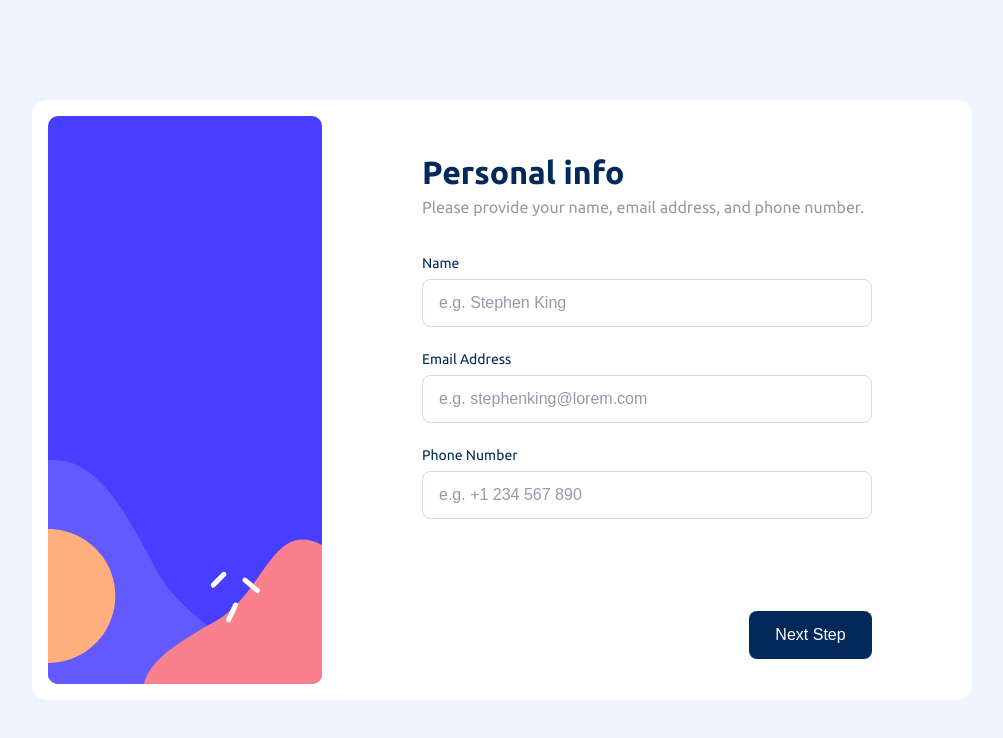
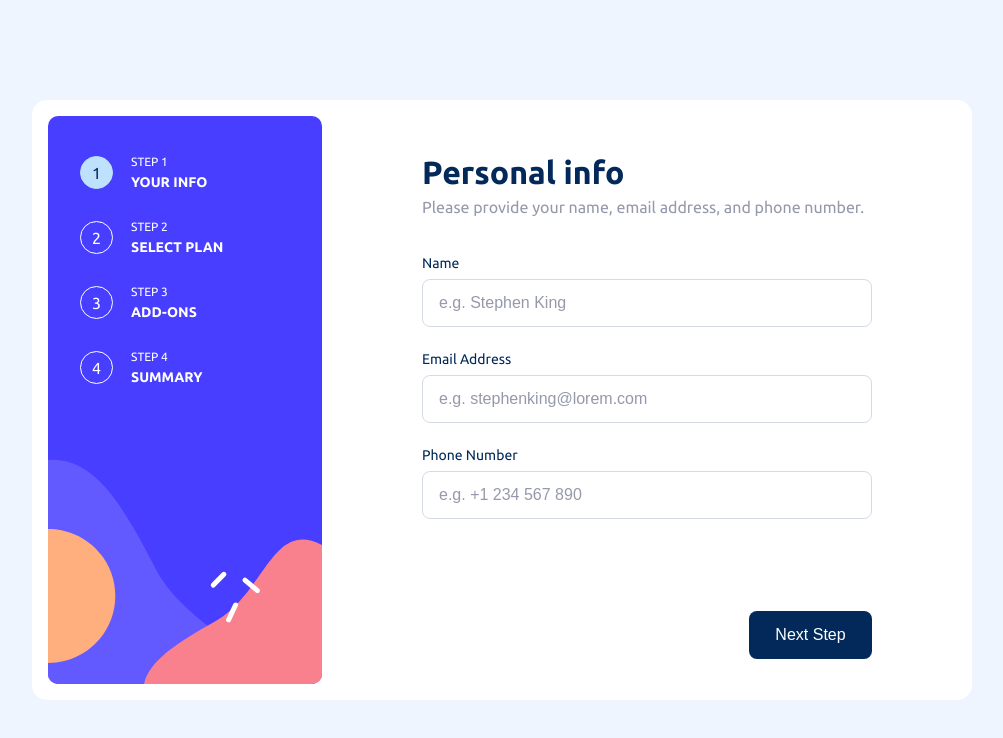
Before and after one commit to Felipebarcon/angular-multi-step-form, an Angular app: page / in a window 1280 px wide. Shown: the top 738 px of the page, without its empty margins (154-1157 px from the left). Built offline with nearby package versions, Linux system fonts and the light colour scheme.

Commit message:
htnml structure  and css style ok for step component

```diff
--- a/src/app/form-container/step/step.component.css
+++ b/src/app/form-container/step/step.component.css
@@ -3,3 +3,55 @@
   height: 56.8rem;
   background-image: url(../../../assets/images/bg-sidebar-desktop.svg);
 }
+
+.step--active {
+  width: 15.3rem;
+  height: 22.8rem;
+  padding: 4rem 8.9rem 30rem 3.2rem;
+  display: flex;
+  flex-direction: column;
+  align-content: space-between;
+}
+
+.step--current {
+  width: 15.3rem;
+  height: 3.3rem;
+  display: grid;
+  grid-template-columns: 1fr 1fr 1fr;
+  grid-template-rows: 1fr 1fr;
+  gap: 4px 0;
+  margin-bottom: 3.2rem;
+  color: white;
+}
+
+.step-num {
+  grid-area: 1 / 1 / 3 / 2;
+}
+
+.step-text {
+  grid-area: 1 / 2 / 2 / 4;
+  font-size: 1.2rem;
+  font-weight: 400;
+}
+
+.step-title {
+  grid-area: 2 / 2 / 3 / 4;
+  font-size: 1.4rem;
+  font-weight: 700;
+}
+
+.step-num {
+  height: 3.3rem;
+  width: 3.3rem;
+  border: solid 1px white;
+  border-radius: 50%;
+  display: flex;
+  justify-content: center;
+  align-items: center;
+}
+
+.active {
+  color: #022959;
+  background: #bee2fd;
+  border: solid 1px #bee2fd;
+}
--- a/src/app/form-container/step/step.component.html
+++ b/src/app/form-container/step/step.component.html
@@ -1,8 +1,24 @@
 <div class="step--container">
   <div class="step--active">
-    <div class="step--active-1"></div>
-    <div class="step--active-2"></div>
-    <div class="step--active-3"></div>
-    <div class="step--active-4"></div>
+    <div class="step--current step-1">
+      <span class="step-num active">1</span>
+      <p class="step-text">STEP 1</p>
+      <p class="step-title">YOUR INFO</p>
+    </div>
+    <div class="step--current step-2">
+      <span class="step-num">2</span>
+      <p class="step-text">STEP 2</p>
+      <p class="step-title">SELECT PLAN</p>
+    </div>
+    <div class="step--current step-3">
+      <span class="step-num">3</span>
+      <p class="step-text">STEP 3</p>
+      <p class="step-title">ADD-ONS</p>
+    </div>
+    <div class="step--current step-4">
+      <span class="step-num">4</span>
+      <p class="step-text">STEP 4</p>
+      <p class="step-title">SUMMARY</p>
+    </div>
   </div>
 </div>
```
